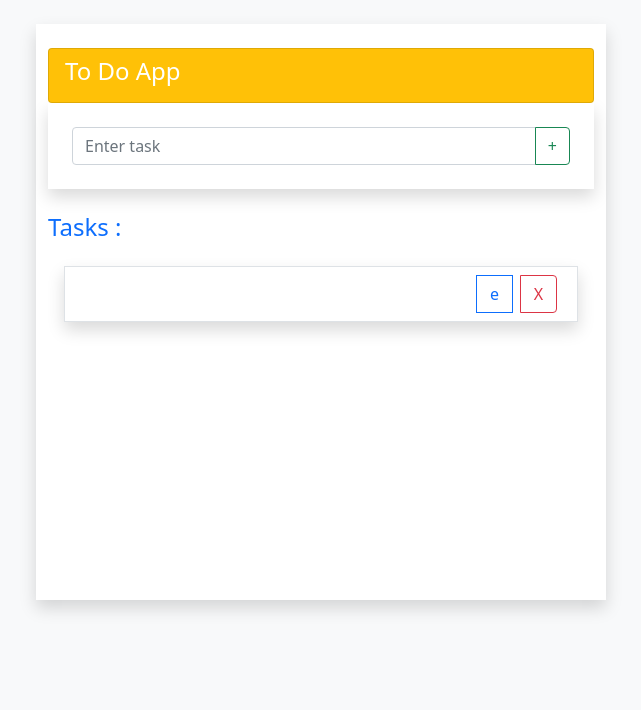
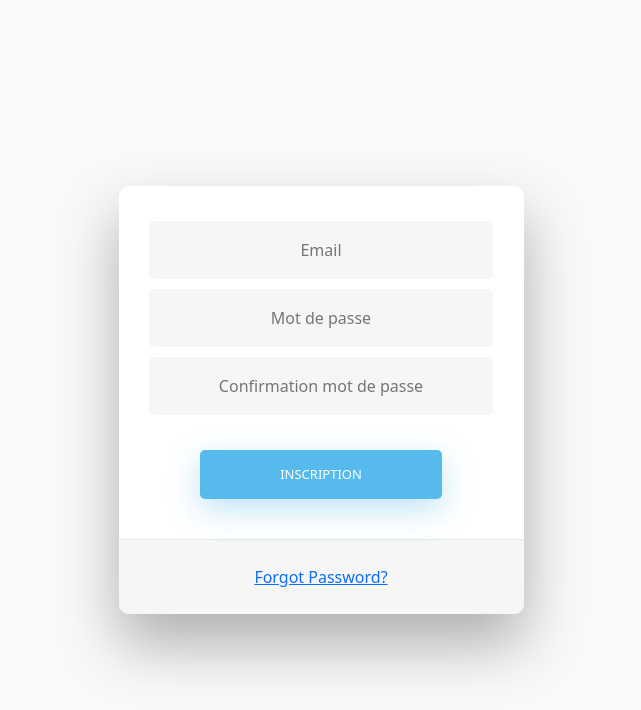
Before and after one commit to Samuel-Brr/ToDoList-V2---MEAN-Stack, an Angular app in the folder frontend/: page /inscription in a window 1280 px wide. Before the commit this address led to /. Shown: the top 710 px of the page, without its empty margins (319-960 px from the left). Built offline with nearby package versions, Linux system fonts and the light colour scheme; data requests are answered from the project's data file.

Commit message:
Ajout des composants inscription et connexion, parametrage des routes correspondantes

```diff
--- a/frontend/src/app/app-routing.module.ts
+++ b/frontend/src/app/app-routing.module.ts
@@ -1,7 +1,14 @@
 import { NgModule } from '@angular/core';
 import { RouterModule, Routes } from '@angular/router';
+import { ConnexionComponent } from './component/connexion/connexion.component';
+import { DashboardComponent } from './component/dashboard/dashboard.component';
+import { InscriptionComponent } from './component/inscription/inscription.component';
 
-const routes: Routes = [];
+const routes: Routes = [
+  {path:"", component:DashboardComponent},
+  {path:"inscription", component:InscriptionComponent},
+  {path:"connexion", component:ConnexionComponent}
+];
 
 @NgModule({
   imports: [RouterModule.forRoot(routes)],
--- a/frontend/src/app/app.component.html
+++ b/frontend/src/app/app.component.html
@@ -1 +1 @@
-<app-dashboard></app-dashboard>
+<router-outlet></router-outlet>
--- a/frontend/src/app/app.module.ts
+++ b/frontend/src/app/app.module.ts
@@ -7,11 +7,15 @@
 import { AppRoutingModule } from './app-routing.module';
 import { AppComponent } from './app.component';
 import { DashboardComponent } from './component/dashboard/dashboard.component';
+import { InscriptionComponent } from './component/inscription/inscription.component';
+import { ConnexionComponent } from './component/connexion/connexion.component';
 
 @NgModule({
   declarations: [
     AppComponent,
-    DashboardComponent
+    DashboardComponent,
+    InscriptionComponent,
+    ConnexionComponent
   ],
   imports: [
     BrowserModule,
--- /dev/null
+++ b/frontend/src/app/component/connexion/connexion.component.html
@@ -0,0 +1,19 @@
+<div class="wrapper fadeInDown">
+  <div id="formContent">
+    <!-- Tabs Titles -->
+
+
+    <!-- Login Form -->
+    <form>
+      <input type="text" id="login" class="fadeIn second" name="login" placeholder="Email">
+      <input type="text" id="password" class="fadeIn third" name="login" placeholder="Mot de passe">
+      <input type="submit" class="fadeIn fourth" value="Connexion">
+    </form>
+
+    <!-- Remind Passowrd -->
+    <div id="formFooter">
+      <a class="underlineHover" href="#">Forgot Password?</a>
+    </div>
+
+  </div>
+</div>
--- /dev/null
+++ b/frontend/src/app/component/connexion/connexion.component.scss
@@ -0,0 +1,124 @@
+html{
+  height: 100%;
+  display: flex;
+  justify-content: center;
+  align-items: center;
+}
+
+.wrapper {
+  display: flex;
+  align-items: center;
+  flex-direction: column;
+  justify-content: center;
+  width: 100%;
+  min-height: 100%;
+  padding: 20px;
+}
+
+#formContent {
+  -webkit-border-radius: 10px 10px 10px 10px;
+  border-radius: 10px 10px 10px 10px;
+  background: #fff;
+  width: 90%;
+  max-width: 450px;
+  position: relative;
+  padding: 0px;
+  padding-top: 30px;
+  -webkit-box-shadow: 0 30px 60px 0 rgba(0,0,0,0.3);
+  box-shadow: 0 30px 60px 0 rgba(0,0,0,0.3);
+  text-align: center;
+}
+
+#formFooter {
+  background-color: #f6f6f6;
+  border-top: 1px solid #dce8f1;
+  padding: 25px;
+  text-align: center;
+  -webkit-border-radius: 0 0 10px 10px;
+  border-radius: 0 0 10px 10px;
+}
+
+
+
+/* TABS */
+
+h2.inactive {
+  color: #cccccc;
+}
+
+h2.active {
+  color: #0d0d0d;
+  border-bottom: 2px solid #5fbae9;
+}
+
+
+
+/* FORM TYPOGRAPHY*/
+
+input[type=button], input[type=submit], input[type=reset]  {
+  background-color: #56baed;
+  border: none;
+  color: white;
+  padding: 15px 80px;
+  text-align: center;
+  text-decoration: none;
+  display: inline-block;
+  text-transform: uppercase;
+  font-size: 13px;
+  -webkit-box-shadow: 0 10px 30px 0 rgba(95,186,233,0.4);
+  box-shadow: 0 10px 30px 0 rgba(95,186,233,0.4);
+  -webkit-border-radius: 5px 5px 5px 5px;
+  border-radius: 5px 5px 5px 5px;
+  margin: 5px 20px 40px 20px;
+  -webkit-transition: all 0.3s ease-in-out;
+  -moz-transition: all 0.3s ease-in-out;
+  -ms-transition: all 0.3s ease-in-out;
+  -o-transition: all 0.3s ease-in-out;
+  transition: all 0.3s ease-in-out;
+}
+
+input[type=button]:hover, input[type=submit]:hover, input[type=reset]:hover  {
+  background-color: #39ace7;
+}
+
+input[type=button]:active, input[type=submit]:active, input[type=reset]:active  {
+  -moz-transform: scale(0.95);
+  -webkit-transform: scale(0.95);
+  -o-transform: scale(0.95);
+  -ms-transform: scale(0.95);
+  transform: scale(0.95);
+}
+
+input[type=text] {
+  background-color: #f6f6f6;
+  border: none;
+  color: #0d0d0d;
+  padding: 15px 32px;
+  text-align: center;
+  text-decoration: none;
+  display: inline-block;
+  font-size: 16px;
+  margin: 5px;
+  width: 85%;
+  border: 2px solid #f6f6f6;
+  -webkit-transition: all 0.5s ease-in-out;
+  -moz-transition: all 0.5s ease-in-out;
+  -ms-transition: all 0.5s ease-in-out;
+  -o-transition: all 0.5s ease-in-out;
+  transition: all 0.5s ease-in-out;
+  -webkit-border-radius: 5px 5px 5px 5px;
+  border-radius: 5px 5px 5px 5px;
+}
+
+input[type=text]:focus {
+  background-color: #fff;
+  border-bottom: 2px solid #5fbae9;
+}
+
+input[type=text]:placeholder {
+  color: #cccccc;
+}
+
+#password{
+  margin-bottom: 30px;
+}
--- /dev/null
+++ b/frontend/src/app/component/connexion/connexion.component.ts
@@ -0,0 +1,15 @@
+import { Component, OnInit } from '@angular/core';
+
+@Component({
+  selector: 'app-connexion',
+  templateUrl: './connexion.component.html',
+  styleUrls: ['./connexion.component.scss']
+})
+export class ConnexionComponent implements OnInit {
+
+  constructor() { }
+
+  ngOnInit(): void {
+  }
+
+}
--- /dev/null
+++ b/frontend/src/app/component/inscription/inscription.component.html
@@ -0,0 +1,20 @@
+<div class="wrapper fadeInDown">
+  <div id="formContent">
+    <!-- Tabs Titles -->
+
+
+    <!-- Login Form -->
+    <form>
+      <input type="text" id="login" class="fadeIn second" name="login" placeholder="Email">
+      <input type="text" id="password" class="fadeIn third" name="login" placeholder="Mot de passe">
+      <input type="text" id="passwordconfirm" class="fadeIn third" name="login" placeholder="Confirmation mot de passe">
+      <input type="submit" class="fadeIn fourth" value="Inscription">
+    </form>
+
+    <!-- Remind Passowrd -->
+    <div id="formFooter">
+      <a class="underlineHover" href="#">Forgot Password?</a>
+    </div>
+
+  </div>
+</div>
--- /dev/null
+++ b/frontend/src/app/component/inscription/inscription.component.scss
@@ -0,0 +1,124 @@
+html{
+  height: 100%;
+  display: flex;
+  justify-content: center;
+  align-items: center;
+}
+
+.wrapper {
+  display: flex;
+  align-items: center;
+  flex-direction: column;
+  justify-content: center;
+  width: 100%;
+  min-height: 100%;
+  padding: 20px;
+}
+
+#formContent {
+  -webkit-border-radius: 10px 10px 10px 10px;
+  border-radius: 10px 10px 10px 10px;
+  background: #fff;
+  width: 90%;
+  max-width: 450px;
+  position: relative;
+  padding: 0px;
+  padding-top: 30px;
+  -webkit-box-shadow: 0 30px 60px 0 rgba(0,0,0,0.3);
+  box-shadow: 0 30px 60px 0 rgba(0,0,0,0.3);
+  text-align: center;
+}
+
+#formFooter {
+  background-color: #f6f6f6;
+  border-top: 1px solid #dce8f1;
+  padding: 25px;
+  text-align: center;
+  -webkit-border-radius: 0 0 10px 10px;
+  border-radius: 0 0 10px 10px;
+}
+
+
+
+/* TABS */
+
+h2.inactive {
+  color: #cccccc;
+}
+
+h2.active {
+  color: #0d0d0d;
+  border-bottom: 2px solid #5fbae9;
+}
+
+
+
+/* FORM TYPOGRAPHY*/
+
+input[type=button], input[type=submit], input[type=reset]  {
+  background-color: #56baed;
+  border: none;
+  color: white;
+  padding: 15px 80px;
+  text-align: center;
+  text-decoration: none;
+  display: inline-block;
+  text-transform: uppercase;
+  font-size: 13px;
+  -webkit-box-shadow: 0 10px 30px 0 rgba(95,186,233,0.4);
+  box-shadow: 0 10px 30px 0 rgba(95,186,233,0.4);
+  -webkit-border-radius: 5px 5px 5px 5px;
+  border-radius: 5px 5px 5px 5px;
+  margin: 5px 20px 40px 20px;
+  -webkit-transition: all 0.3s ease-in-out;
+  -moz-transition: all 0.3s ease-in-out;
+  -ms-transition: all 0.3s ease-in-out;
+  -o-transition: all 0.3s ease-in-out;
+  transition: all 0.3s ease-in-out;
+}
+
+input[type=button]:hover, input[type=submit]:hover, input[type=reset]:hover  {
+  background-color: #39ace7;
+}
+
+input[type=button]:active, input[type=submit]:active, input[type=reset]:active  {
+  -moz-transform: scale(0.95);
+  -webkit-transform: scale(0.95);
+  -o-transform: scale(0.95);
+  -ms-transform: scale(0.95);
+  transform: scale(0.95);
+}
+
+input[type=text] {
+  background-color: #f6f6f6;
+  border: none;
+  color: #0d0d0d;
+  padding: 15px 32px;
+  text-align: center;
+  text-decoration: none;
+  display: inline-block;
+  font-size: 16px;
+  margin: 5px;
+  width: 85%;
+  border: 2px solid #f6f6f6;
+  -webkit-transition: all 0.5s ease-in-out;
+  -moz-transition: all 0.5s ease-in-out;
+  -ms-transition: all 0.5s ease-in-out;
+  -o-transition: all 0.5s ease-in-out;
+  transition: all 0.5s ease-in-out;
+  -webkit-border-radius: 5px 5px 5px 5px;
+  border-radius: 5px 5px 5px 5px;
+}
+
+input[type=text]:focus {
+  background-color: #fff;
+  border-bottom: 2px solid #5fbae9;
+}
+
+input[type=text]:placeholder {
+  color: #cccccc;
+}
+
+#passwordconfirm{
+  margin-bottom: 30px;
+}
--- /dev/null
+++ b/frontend/src/app/component/inscription/inscription.component.ts
@@ -0,0 +1,15 @@
+import { Component, OnInit } from '@angular/core';
+
+@Component({
+  selector: 'app-inscription',
+  templateUrl: './inscription.component.html',
+  styleUrls: ['./inscription.component.scss']
+})
+export class InscriptionComponent implements OnInit {
+
+  constructor() { }
+
+  ngOnInit(): void {
+  }
+
+}
--- a/frontend/src/styles.scss
+++ b/frontend/src/styles.scss
@@ -1 +1,7 @@
 /* You can add global styles to this file, and also import other style files */
+html,body{
+  height: 100%;
+  display: flex;
+  justify-content: center;
+  align-items: center;
+}
```
Also changed, not shown: 2 other files (tests, documents, lock files or other folders).
